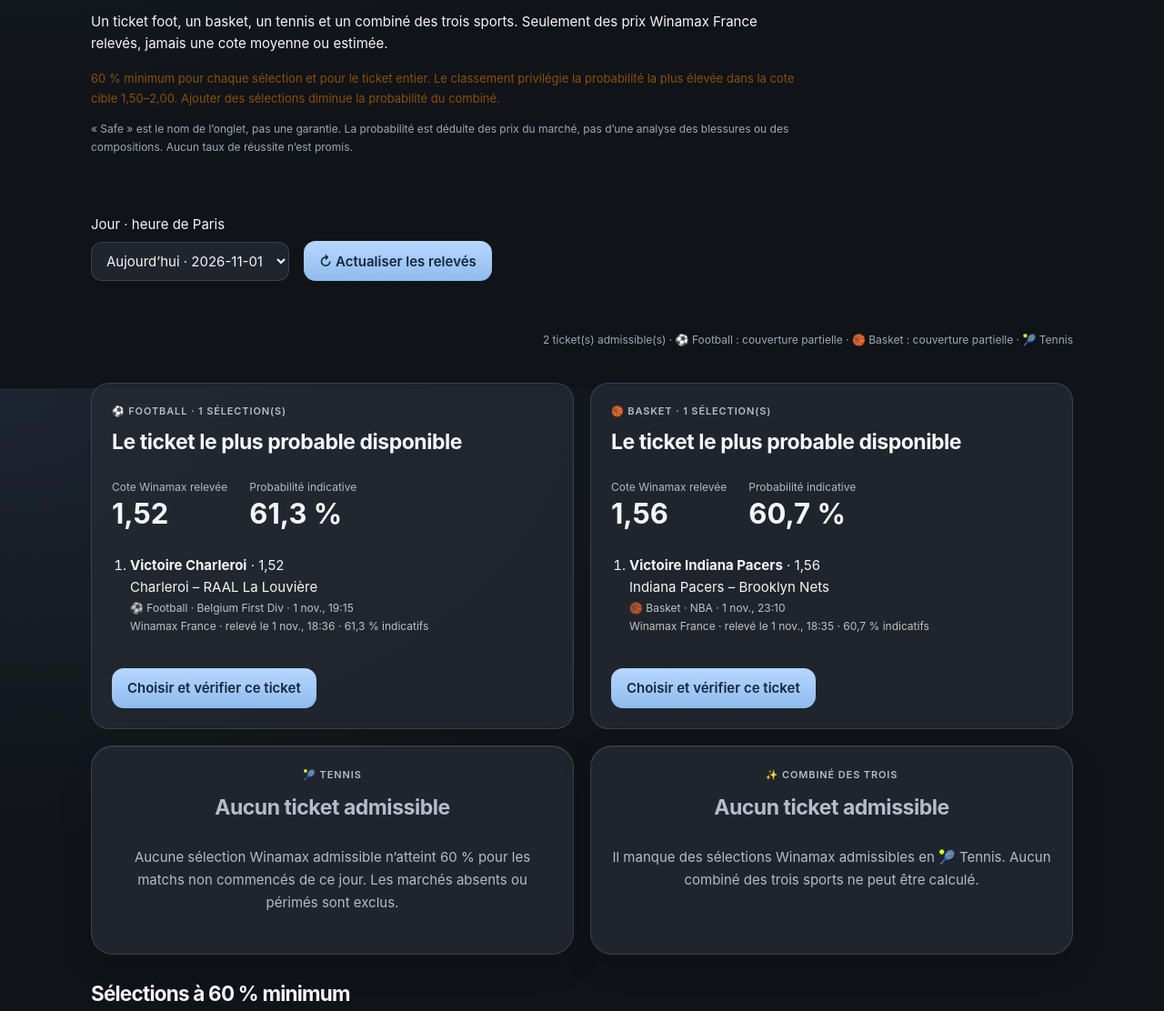
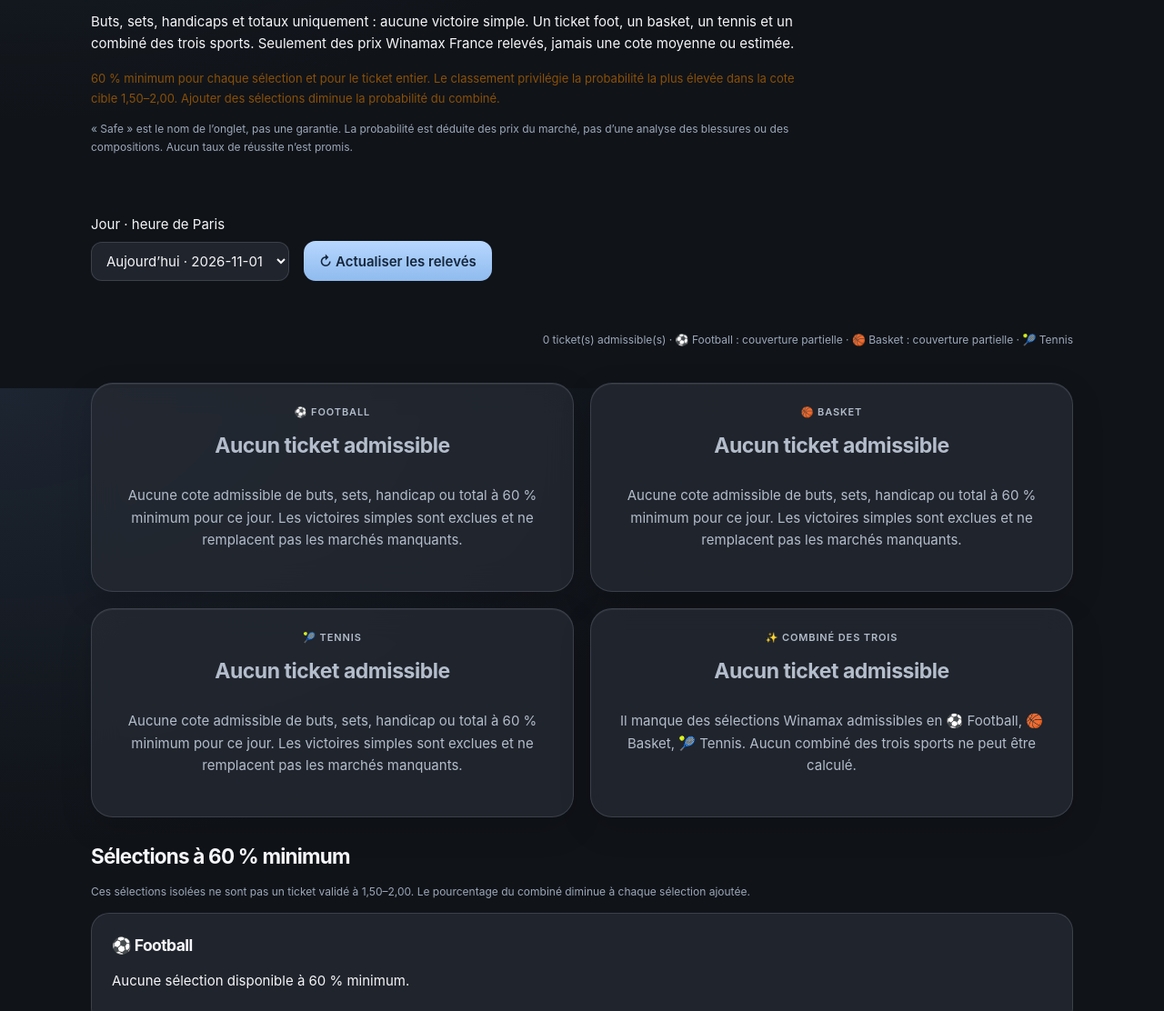
Before and after one commit to Miknalson/combi-du-jour, a website: page safe.html in a window 1280 px wide. Shown: the part 373-1485 px from the top of the page at 91% size. Drawn offline with Linux system fonts and the light colour scheme.

Commit message:
Exclude outright winners from Safe tickets and shortlist; retain 60 percent minimum for actual totals, sets and handicaps

```diff
--- a/safe-engine.js
+++ b/safe-engine.js
@@ -13,7 +13,7 @@
 function valid(m,now,day){return m&&SPORTS.includes(m.sport)&&typeof m.id==='string'&&m.id&&typeof m.home==='string'&&typeof m.away==='string'&&m.home!==m.away&&m.bookKey==='winamax_fr'&&!m.est&&Date.parse(m.kickoff)>now&&fresh(m.asOf,now)&&(!day||paris(m.kickoff)===day);}
 function marketValid(g,m,now){
  if(!g||g.bookKey!=='winamax_fr'||g.quoteSource==='user'||g.est||!fresh(g.asOf,now)||!Array.isArray(g.outcomes))return false;
- if(g.family==='h2h'){var sides=g.outcomes.map(function(o){return o.side;}).sort().join(',');return m.sport==='football'?sides==='1,2,X':sides==='1,2';}
+ if(g.family==='h2h')return false; // Safe exclut les victoires simples, même si leur cote satisfait le seuil.
  if(!['spreads','totals','sets','team_totals'].includes(g.family)||g.outcomes.length!==2||!Number.isFinite(g.line)||Math.abs(Math.abs(g.line%1)-.5)>1e-8)return false;
  if(['totals','sets','team_totals'].includes(g.family)&&g.line<=0)return false;
  if(g.family==='sets'&&(m.sport!=='tennis'||g.line!==.5||![m.home,m.away].includes(g.participant)))return false;
--- a/safe.html
+++ b/safe.html
@@ -1,16 +1,16 @@
 <!doctype html>
-<html lang="fr"><head><meta charset="utf-8"><meta name="viewport" content="width=device-width,initial-scale=1,viewport-fit=cover"><meta name="theme-color" content="#101318"><title>Safe du jour · Combiné du Jour</title><link rel="stylesheet" href="style.css?v=safe-v3"><link rel="stylesheet" href="safe.css?v=3"><link rel="icon" href="icons/favicon-32.png"><link rel="apple-touch-icon" href="icons/apple-touch-icon.png"><link rel="manifest" href="manifest.webmanifest"></head>
+<html lang="fr"><head><meta charset="utf-8"><meta name="viewport" content="width=device-width,initial-scale=1,viewport-fit=cover"><meta name="theme-color" content="#101318"><title>Safe du jour · Combiné du Jour</title><link rel="stylesheet" href="style.css?v=safe-v4"><link rel="stylesheet" href="safe.css?v=4"><link rel="icon" href="icons/favicon-32.png"><link rel="apple-touch-icon" href="icons/apple-touch-icon.png"><link rel="manifest" href="manifest.webmanifest"></head>
 <body><div class="wrap">
 <header class="masthead"><div><div class="kicker">Cotes Winamax France</div><h1>Safe du jour</h1></div><nav class="nav" aria-label="Pages"><a href="./">Analyse</a><a href="tableau.html">Tableau de bord</a></nav></header>
 <nav class="sport-tabs" aria-label="Choisir un sport"><a href="./">Football</a><a href="sports.html?sport=basket">Basket</a><a href="sports.html?sport=tennis">Tennis</a><a href="safe.html" aria-current="page">Safe du jour</a></nav>
-<section class="safe-intro"><span class="eyebrow">Seuil : 60 % minimum · cote cible 1,50 à 2,00</span><h2>Les tickets les plus probables parmi les cotes disponibles.</h2><p>Un ticket foot, un basket, un tennis et un combiné des trois sports. Seulement des prix Winamax France relevés, jamais une cote moyenne ou estimée.</p><p class="safe-warning">60 % minimum pour chaque sélection et pour le ticket entier. Le classement privilégie la probabilité la plus élevée dans la cote cible 1,50–2,00. Ajouter des sélections diminue la probabilité du combiné.</p><p class="status">« Safe » est le nom de l’onglet, pas une garantie. La probabilité est déduite des prix du marché, pas d’une analyse des blessures ou des compositions. Aucun taux de réussite n’est promis.</p></section>
+<section class="safe-intro"><span class="eyebrow">Seuil : 60 % minimum · cote cible 1,50 à 2,00</span><h2>Les tickets les plus probables parmi les cotes disponibles.</h2><p>Buts, sets, handicaps et totaux uniquement : aucune victoire simple. Un ticket foot, un basket, un tennis et un combiné des trois sports. Seulement des prix Winamax France relevés, jamais une cote moyenne ou estimée.</p><p class="safe-warning">60 % minimum pour chaque sélection et pour le ticket entier. Le classement privilégie la probabilité la plus élevée dans la cote cible 1,50–2,00. Ajouter des sélections diminue la probabilité du combiné.</p><p class="status">« Safe » est le nom de l’onglet, pas une garantie. La probabilité est déduite des prix du marché, pas d’une analyse des blessures ou des compositions. Aucun taux de réussite n’est promis.</p></section>
 <div class="safe-controls"><label for="safeDay">Jour · heure de Paris<select id="safeDay"></select></label><button class="btn" id="safeRefresh" type="button">↻ Actualiser les relevés</button></div>
 <p class="status" id="safeStatus" role="status">Chargement des cotes…</p>
 <div class="safe-grid" id="safeCards" aria-live="polite"></div>
 <section id="safeShortlist" aria-live="polite"></section>
 <section class="safe-follow"><h2>Suivre les résultats</h2><p>Enregistre uniquement le ticket que tu choisis, avec la cote que tu vois chez Winamax. Il restera dans ton tableau de bord, avec les pertes comme les gains.</p><a class="btn" href="tableau.html">Voir mes tickets et mes résultats</a></section>
-<details class="safe-method"><summary>Comment les tickets sont sélectionnés</summary><p>Chaque ticket respecte une cote totale de 1,50 à 2,00 et une probabilité de marché indicative d’au moins 60 %, pour chaque sélection et pour le ticket complet. Le moteur compare les simples, doubles et triples d’un sport, puis retient la probabilité la plus élevée. Un simple est préféré à probabilité égale.</p><p>Le combiné contient exactement un match de chaque sport ; il est calculé séparément des trois tickets individuels. Une seule sélection par rencontre, sans équipe ou joueur répété. Les probabilités sont multipliées en supposant les matchs indépendants.</p><p>Les prix doivent venir de Winamax France, être horodatés depuis moins de 24 heures et concerner un match non commencé. Un relevé de plus d’une heure est signalé. Les marchés incomplets, les cotes estimées, les saisies personnelles et les lignes à remboursement possible sont exclus. S’il manque un sport ou un ticket admissible, aucun ticket n’est forcé.</p><p>Le classement cherche une probabilité élevée, pas une rentabilité démontrée. La cote actuelle et les règles du marché doivent être vérifiées dans Winamax avant tout pari.</p></details>
+<details class="safe-method"><summary>Comment les tickets sont sélectionnés</summary><p>Chaque ticket respecte une cote totale de 1,50 à 2,00 et une probabilité de marché indicative d’au moins 60 %, pour chaque sélection et pour le ticket complet. Le moteur compare les simples, doubles et triples d’un sport, puis retient la probabilité la plus élevée. Un simple est préféré à probabilité égale.</p><p>Le combiné contient exactement un match de chaque sport ; il est calculé séparément des trois tickets individuels. Une seule sélection par rencontre, sans équipe ou joueur répété. Les probabilités sont multipliées en supposant les matchs indépendants.</p><p>Les prix doivent venir de Winamax France, être horodatés depuis moins de 24 heures et concerner un match non commencé. Un relevé de plus d’une heure est signalé. Les victoires simples, les marchés incomplets, les cotes estimées, les saisies personnelles et les lignes à remboursement possible sont exclus. S’il manque un sport ou un ticket admissible, aucun ticket n’est forcé.</p><p>Le classement cherche une probabilité élevée, pas une rentabilité démontrée. La cote actuelle et les règles du marché doivent être vérifiées dans Winamax avant tout pari.</p></details>
 <section id="safeTicket" class="safe-confirm" hidden aria-labelledby="safeTicketTitle"><h2 id="safeTicketTitle">Enregistrer mon ticket</h2><div id="safeTicketLegs"></div><form id="safeTicketForm"><label>Cote totale que tu vois chez Winamax<input id="safeOdds" type="text" inputmode="decimal" required></label><label>Ta mise en €<input id="safeStake" type="number" min="0.01" step="0.01" inputmode="decimal" required></label><label class="safe-checkbox"><input id="safeConfirmed" type="checkbox" required> J’ai vérifié ces sélections et cette cote chez Winamax France.</label><p class="status">Si ta cote est passée à 1,20 ou 1,30, ce ticket ne répond plus à l’objectif : il ne sera pas enregistré dans ce mode. Aucune réduction forfaitaire n’est appliquée.</p><button class="btn" type="submit">Enregistrer dans mon suivi</button><button class="btn ghost" id="safeCancel" type="button">Annuler</button></form></section>
 <p id="safeNotice" role="status"></p>
 <footer>Aucun pari automatique. Les cotes peuvent changer après leur relevé. Résultats à renseigner selon le règlement Winamax dans le tableau de bord.</footer>
-</div><script src="safe-engine.js?v=3"></script><script src="safe.js?v=3"></script></body></html>
+</div><script src="safe-engine.js?v=4"></script><script src="safe.js?v=4"></script></body></html>
--- a/safe.js
+++ b/safe.js
@@ -20,7 +20,7 @@
  if(doc.status==='unconfigured')return 'La connexion aux cotes Winamax n’est pas configurée.';
  if(doc.status==='quota')return 'Le quota de consultation est atteint. Aucun prix de remplacement n’est utilisé.';
  if(doc.status!=='ok')return 'La source Winamax est momentanément indisponible.';
- return slate.candidateCounts[k]?'Des sélections atteignent 60 %, mais leur combinaison ne respecte pas les deux critères : 60 % minimum pour le ticket entier et cote 1,50–2,00. Les probabilités se multiplient ; elles ne s’additionnent pas.':'Aucune sélection Winamax admissible n’atteint 60 % pour les matchs non commencés de ce jour. Les marchés absents ou périmés sont exclus.';
+ return slate.candidateCounts[k]?'Des sélections atteignent 60 %, mais leur combinaison ne respecte pas les deux critères : 60 % minimum pour le ticket entier et cote 1,50–2,00. Les probabilités se multiplient ; elles ne s’additionnent pas.':'Aucune cote admissible de buts, sets, handicap ou total à 60 % minimum pour ce jour. Les victoires simples sont exclues et ne remplacent pas les marchés manquants.';
 }
 function render(){
  slate=SafeDay.build(pool(),{day:day.value,now:Date.now()});remember(slate);
```
Also changed, not shown: tests/safe.test.cjs (+7 -7 lines), README.md, 1 other file.
